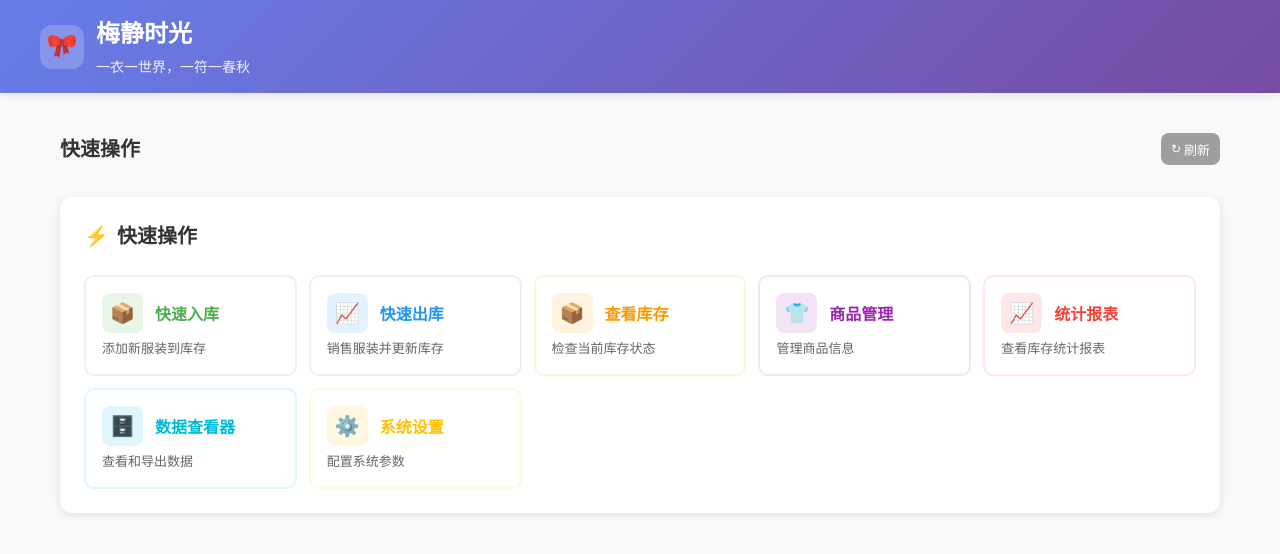
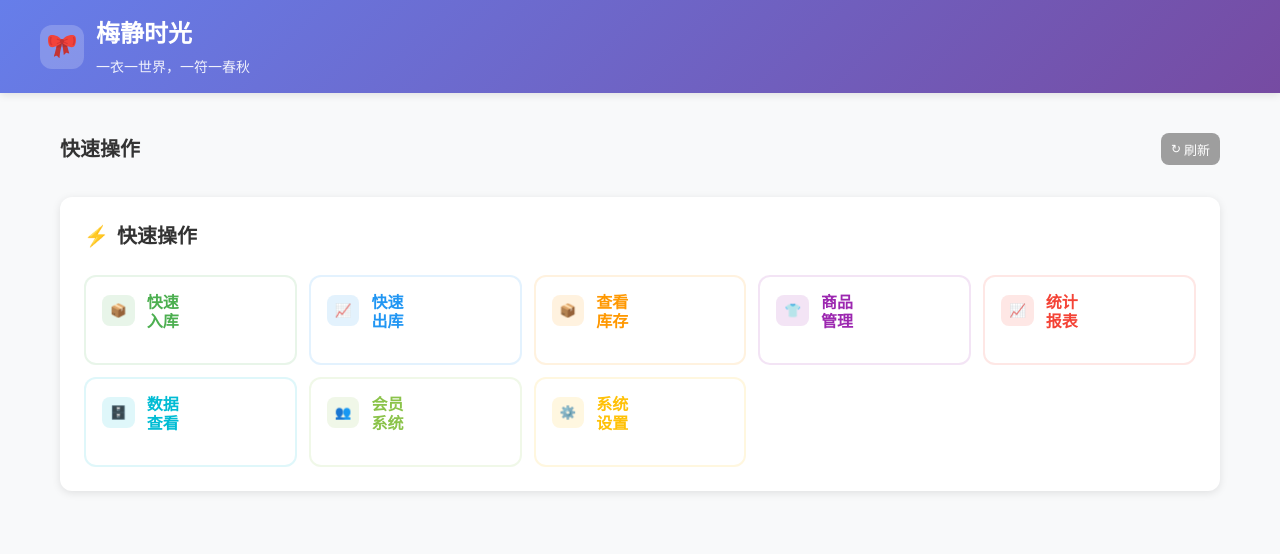
Before and after one commit to QQ358752133/clothing-inventory-management, a React (Vite) app: page /dashboard in a window 1280 px wide. Shown: the top 554 px of the page. Built offline with nearby package versions, Linux system fonts and the light colour scheme; the HTML template or start-up script is replaced by a standard one.

Commit message:
描述您的修改内容

```diff
--- a/package.json
+++ b/package.json
@@ -4,7 +4,7 @@
   "description": "服装店出入库管理系统 - 平板优化版本",
   "type": "module",
   "scripts": {
-    "dev": "vite",
+    "dev": "vite --port 3000",
     "build": "vite build",
     "preview": "vite preview"
   },
--- a/src/pages/Dashboard.jsx
+++ b/src/pages/Dashboard.jsx
@@ -1,8 +1,11 @@
 import React from 'react'
 import { useNavigate } from 'react-router-dom'
+import { useMediaQuery } from '../hooks/useMediaQuery'
 
 const Dashboard = () => {
   const navigate = useNavigate()
+  // 检测移动设备
+  const isMobile = useMediaQuery('(max-width: 768px)')
 
   // 刷新数据函数（保留按钮功能）
   const refreshStats = () => {
@@ -50,20 +53,7 @@ const Dashboard = () => {
       path: '/reports',
       color: '#F44336'
     },
-    {
-      title: '数据查看器',
-      description: '查看和导出数据',
-      icon: Database,
-      path: '/data-viewer',
-      color: '#00BCD4'
-    },
-    {
-      title: '系统设置',
-      description: '配置系统参数',
-      icon: Settings,
-      path: '/settings',
-      color: '#FFC107'
-    }
+    {      title: '数据查看',      description: '查看和导出数据',      icon: Database,      path: '/data-viewer',      color: '#00BCD4'    },    {      title: '会员系统',      description: '管理会员信息',      icon: Users,      path: '/members',      color: '#8BC34A'    },    {      title: '系统设置',      description: '配置系统参数',      icon: Settings,      path: '/settings',      color: '#FFC107'    }
   ]
 
   return (
@@ -112,8 +102,8 @@ const Dashboard = () => {
         </h2>
         <div style={{
           display: 'grid',
-          gridTemplateColumns: 'repeat(auto-fit, minmax(180px, 1fr))',
-          gap: '12px'
+          gridTemplateColumns: isMobile ? 'repeat(2, 1fr)' : 'repeat(auto-fit, minmax(180px, 1fr))',
+          gap: isMobile ? '16px' : '12px'
         }}>
           {quickActions.map((action, index) => {
             const IconComponent = action.icon
@@ -124,15 +114,15 @@ const Dashboard = () => {
                 style={{
                   background: 'white',
                   border: `2px solid ${action.color}20`,
-                  borderRadius: '10px',
-                  padding: '16px',
+                  borderRadius: '12px',
+                  padding: isMobile ? '20px' : '16px',
                   textAlign: 'left',
                   cursor: 'pointer',
                   transition: 'all 0.2s ease',
-                  minHeight: '90px',
+                  minHeight: isMobile ? '100px' : '90px',
                   display: 'flex',
                   flexDirection: 'column',
-                  gap: '8px'
+                  gap: '12px'
                 }}
                 onMouseEnter={(e) => {
                   e.target.style.transform = 'translateY(-2px)'
@@ -145,35 +135,33 @@ const Dashboard = () => {
               >
                 <div style={{
                   display: 'flex',
-                  alignItems: 'center',
+                  alignItems: 'flex-start',
                   gap: '12px'
                 }}>
                   <div style={{
                     background: `${action.color}20`,
-                    borderRadius: '8px',
-                    padding: '8px',
+                    borderRadius: isMobile ? '10px' : '8px',
+                    padding: isMobile ? '10px' : '8px',
                     display: 'flex',
                     alignItems: 'center',
-                    justifyContent: 'center'
+                    justifyContent: 'center',
+                    marginTop: '2px' // 微调图标位置，与文字顶部对齐
                   }}>
-                    <IconComponent size={20} color={action.color} />
+                    <IconComponent size={isMobile ? '24' : '20'} color={action.color} />
                   </div>
                   <span style={{
-                    fontSize: '16px',
-                    fontWeight: '600',
-                    color: action.color
+                    fontSize: isMobile ? '18px' : '16px',
+                    fontWeight: 'bold',
+                    color: action.color,
+                    // 控制四个字标题的换行显示
+                    width: action.title.length === 4 ? (isMobile ? '45px' : '40px') : 'auto',
+                    wordBreak: 'break-word',
+                    lineHeight: '1.2'
                   }}>
                     {action.title}
                   </span>
                 </div>
-                <p style={{
-                  color: '#666',
-                  fontSize: '13px',
-                  lineHeight: '1.3',
-                  margin: 0
-                }}>
-                  {action.description}
-                </p>
+                {/* 移除功能名称下方的诠释 */}
               </button>
             )
           })}
@@ -193,5 +181,6 @@ const Zap = ({ size }) => <span style={{ fontSize: size }}>⚡</span>
 const BarChart3 = ({ size }) => <span style={{ fontSize: size }}>📈</span>
 const Database = ({ size }) => <span style={{ fontSize: size }}>🗄️</span>
 const Settings = ({ size }) => <span style={{ fontSize: size }}>⚙️</span>
+const Users = ({ size }) => <span style={{ fontSize: size }}>👥</span>
 
 export default Dashboard
--- a/src/pages/DataViewer.jsx
+++ b/src/pages/DataViewer.jsx
@@ -595,15 +595,16 @@ const DataViewer = () => {
               <button
                 onClick={handleCloseConfirmDialog}
                 style={{
-                  padding: '10px 20px',
+                  padding: isMobile ? '14px 24px' : '10px 20px',
                   borderRadius: '8px',
                   border: '1px solid #ddd',
                   backgroundColor: 'white',
-                  color: '#333',
-                  fontSize: isMobile ? '14px' : '16px',
-                  fontWeight: '500',
+                  color: '#2196F3',
+                  fontSize: isMobile ? '18px' : '16px',
+                  fontWeight: 'bold',
                   cursor: 'pointer',
-                  flex: 1
+                  flex: 1,
+                  minHeight: '50px'
                 }}
               >
                 取消
@@ -612,19 +613,20 @@ const DataViewer = () => {
                 onClick={handleDeleteSelected}
                 disabled={isDeleting}
                 style={{
-                  padding: '10px 20px',
+                  padding: isMobile ? '14px 24px' : '10px 20px',
                   borderRadius: '8px',
                   border: 'none',
-                  backgroundColor: '#f44336',
+                  backgroundColor: '#4CAF50',
                   color: 'white',
-                  fontSize: isMobile ? '14px' : '16px',
+                  fontSize: isMobile ? '18px' : '16px',
                   fontWeight: 'bold',
                   cursor: isDeleting ? 'not-allowed' : 'pointer',
                   opacity: isDeleting ? 0.7 : 1,
-                  flex: 1
+                  flex: 1,
+                  minHeight: '50px'
                 }}
               >
-                {isDeleting ? '删除中...' : '确认删除'}
+                {isDeleting ? '删除中...' : '确定'}
               </button>
             </div>
           </div>
```
